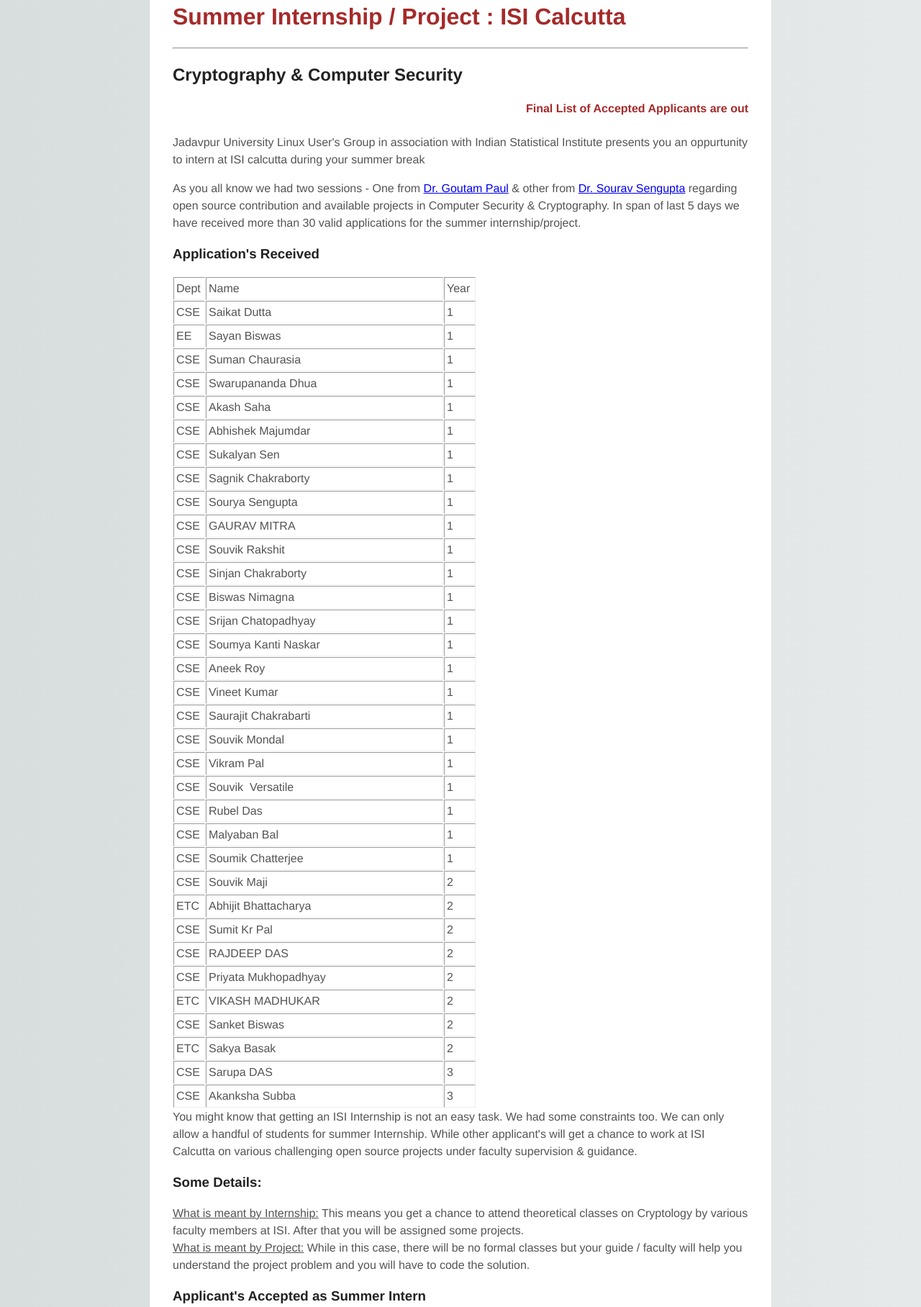
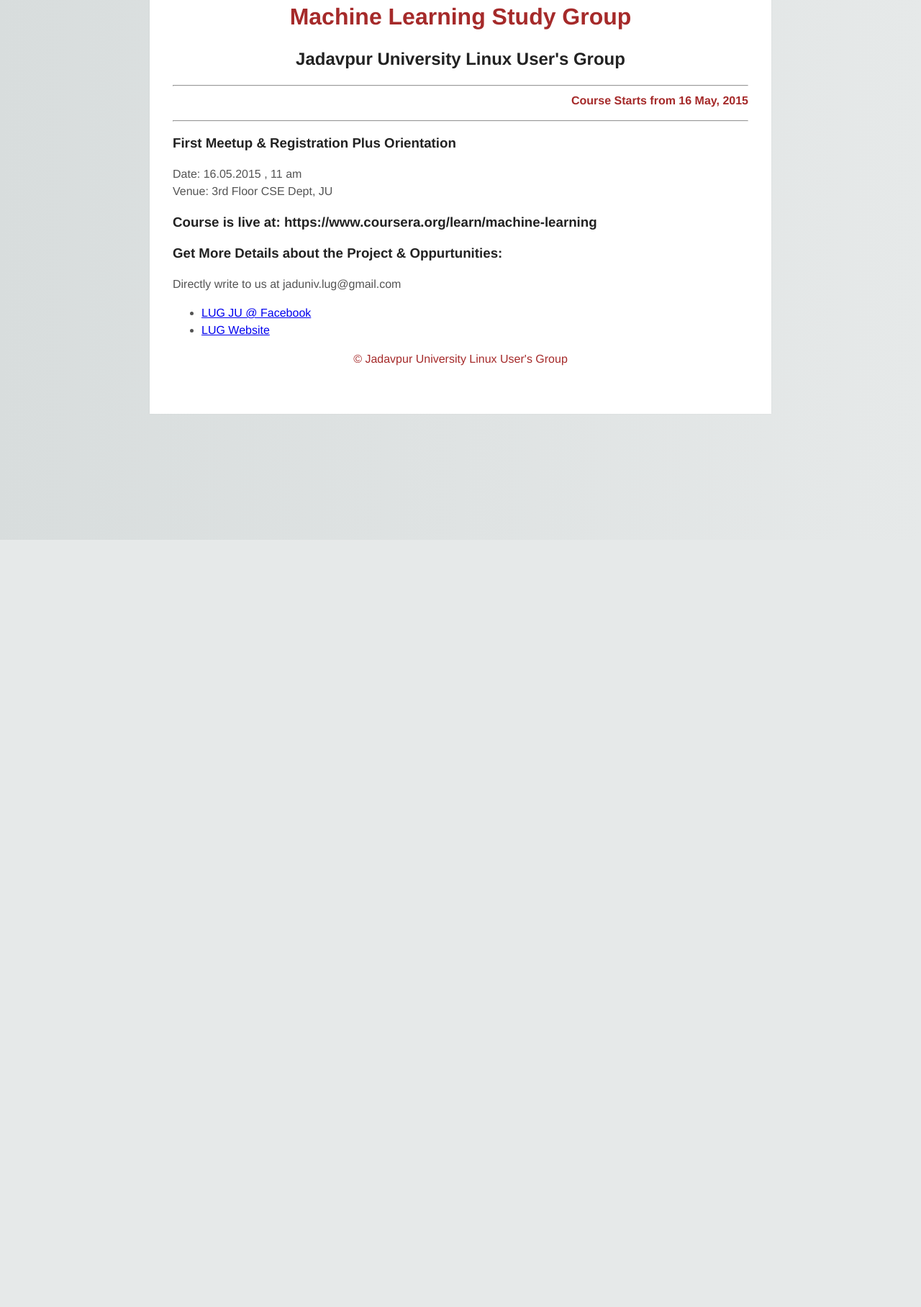
Before and after one commit to vntkumar8/lugju.github.io, a plain HTML site: page index.html in a window 1280 px wide. Shown: the part 50-1866 px from the top of the page at 72% size. After the commit the page ends 800 px from the top, so only its background shows below. Drawn offline with Linux system fonts and the light colour scheme.

Commit message:
Update index.html

```diff
--- a/index.html
+++ b/index.html
@@ -1,3 +1,4 @@
+
 <!DOCTYPE html>
 <html>
     <style>
@@ -79,290 +80,34 @@
     <head>
         <meta charset="utf-8">
         <meta http-equiv="X-UA-Compatible" content="IE=edge,chrome=1">
-        <title>Linux User's Group : Summer Internship Portal</title>
-        <meta name="description" content="An interactive getting started guide for Brackets.">
+        <title>Linux User's Group : Machine Learning Study Group</title>
+
 
     </head>
     <body>
+        <div id="head">
+<h1 style="color: brown; text-align: center" >Machine Learning Study Group</h1>
+        <h2 style=" text-align: center">Jadavpur University Linux User's Group</h2>
+        <hr>
+<marquee style="color: brown;"behavior="alternate"><b>Course Starts from 16 May, 2015</b></marquee>
+        <hr>
+        </div>
 
-        <h1 style="color: brown">Summer Internship / Project : ISI Calcutta </h1><hr>
-        <h2>Cryptography &amp; Computer Security</h2>
-
-        <!--
-            MADE WITH <3 AND JAVASCRIPT
-        -->
-        <marquee style="color: brown;"behavior="alternate"><b>Final List of Accepted Applicants are out</b></marquee>
+        <h3>First Meetup &amp; Registration Plus Orientation</h3>
         <p>
-            Jadavpur University Linux User's Group in association with Indian Statistical Institute presents
-            you an oppurtunity to intern at ISI calcutta during your summer break
-        </p>
-
-        <!--
-            WHAT IS BRACKETS?
-        -->
-        <p>
-
-            As you all know we had two sessions - One from <a href="http://www.isical.ac.in/~goutam.paul/" target="_blank">Dr. Goutam Paul</a> &amp; other from <a href="http://souravsengupta.com" target="_blank">Dr. Sourav Sengupta</a> regarding open source contribution
-            and available projects in Computer Security &amp; Cryptography. In span of last 5 days we have received more than 30 valid applications for the summer internship/project.
+            Date: 16.05.2015 , 11 am <br>
+            Venue: 3rd Floor CSE Dept, JU
 
         </p>
+        <h3>Course is live at: https://www.coursera.org/learn/machine-learning</h3>
 
-        <!--
-            GET STARTED WITH YOUR OWN FILES
-        -->
-
-        <h3>Application's Received</h3>
-
-        <table cellspacing="1" cellpadding="3" border="1" style="border:thin">
-  <tr>
-    <td width="10%">Dept</td>
-    <td width="75%">Name</td>
-    <td width="10%">Year</td>
-  </tr>
-  <tr>
-    <td>CSE</td>
-    <td>Saikat Dutta</td>
-    <td>1</td>
-  </tr>
-  <tr>
-    <td>EE</td>
-    <td>Sayan Biswas</td>
-    <td>1</td>
-  </tr>
-  <tr>
-    <td>CSE</td>
-    <td>Suman Chaurasia</td>
-    <td>1</td>
-  </tr>
-  <tr>
-    <td>CSE</td>
-    <td>Swarupananda Dhua</td>
-    <td>1</td>
-  </tr>
-  <tr>
-    <td>CSE</td>
-    <td>Akash Saha</td>
-    <td>1</td>
-  </tr>
-  <tr>
-    <td>CSE</td>
-    <td>Abhishek Majumdar</td>
-    <td>1</td>
-  </tr>
-  <tr>
-    <td>CSE</td>
-    <td>Sukalyan Sen</td>
-    <td>1</td>
-  </tr>
-  <tr>
-    <td>CSE</td>
-    <td>Sagnik Chakraborty</td>
-    <td>1</td>
-  </tr>
-  <tr>
-    <td>CSE</td>
-    <td>Sourya Sengupta</td>
-    <td>1</td>
-  </tr>
-  <tr>
-    <td>CSE</td>
-    <td>GAURAV MITRA</td>
-    <td>1</td>
-  </tr>
-  <tr>
-    <td>CSE</td>
-    <td>Souvik Rakshit</td>
-    <td>1</td>
-  </tr>
-  <tr>
-    <td>CSE</td>
-    <td>Sinjan Chakraborty</td>
-    <td>1</td>
-  </tr>
-  <tr>
-    <td>CSE</td>
-    <td>Biswas Nimagna</td>
-    <td>1</td>
-  </tr>
-  <tr>
-    <td>CSE</td>
-    <td>Srijan Chatopadhyay</td>
-    <td>1</td>
-  </tr>
-  <tr>
-    <td>CSE</td>
-    <td>Soumya Kanti Naskar</td>
-    <td>1</td>
-  </tr>
-  <tr>
-    <td>CSE</td>
-    <td>Aneek Roy</td>
-    <td>1</td>
-  </tr>
-  <tr>
-    <td>CSE</td>
-    <td>Vineet Kumar</td>
-    <td>1</td>
-  </tr>
-  <tr>
-    <td>CSE</td>
-    <td>Saurajit Chakrabarti</td>
-    <td>1</td>
-  </tr>
-  <tr>
-    <td>CSE</td>
-    <td>Souvik Mondal</td>
-    <td>1</td>
-  </tr>
-  <tr>
-    <td>CSE</td>
-    <td>Vikram Pal</td>
-    <td>1</td>
-  </tr>
-  <tr>
-    <td>CSE</td>
-    <td>Souvik  Versatile</td>
-    <td>1</td>
-  </tr>
-  <tr>
-    <td>CSE</td>
-    <td>Rubel Das</td>
-    <td>1</td>
-  </tr>
-  <tr>
-    <td>CSE</td>
-    <td>Malyaban Bal</td>
-    <td>1</td>
-  </tr>
-  <tr>
-    <td>CSE</td>
-    <td>Soumik Chatterjee</td>
-    <td>1</td>
-  </tr>
-  <tr>
-    <td>CSE</td>
-    <td>Souvik Maji</td>
-    <td>2</td>
-  </tr>
-  <tr>
-    <td>ETC</td>
-    <td>Abhijit Bhattacharya</td>
-    <td>2</td>
-  </tr>
-  <tr>
-    <td>CSE</td>
-    <td>Sumit Kr Pal</td>
-    <td>2</td>
-  </tr>
-  <tr>
-    <td>CSE</td>
-    <td>RAJDEEP DAS</td>
-    <td>2</td>
-  </tr>
-  <tr>
-    <td>CSE</td>
-    <td>Priyata Mukhopadhyay</td>
-    <td>2</td>
-  </tr>
-  <tr>
-    <td>ETC</td>
-    <td>VIKASH MADHUKAR</td>
-    <td>2</td>
-  </tr>
-  <tr>
-    <td>CSE</td>
-    <td>Sanket Biswas</td>
-    <td>2</td>
-  </tr>
-  <tr>
-    <td>ETC</td>
-    <td>Sakya Basak</td>
-    <td>2</td>
-  </tr>
-  <tr>
-    <td>CSE</td>
-    <td>Sarupa DAS</td>
-    <td>3</td>
-  </tr>
-  <tr>
-    <td>CSE</td>
-    <td>Akanksha Subba</td>
-    <td>3</td>
-  </tr>
-            </table>
-
-        You might know that getting an ISI Internship is not an easy task. We had some constraints too. We can only allow a handful of
-        students for summer Internship. While other applicant's will get a chance to work at ISI Calcutta on various challenging open
-        source projects under faculty supervision &amp; guidance.
-
-        <!--
-            THE RELATIONSHIP BETWEEN HTML, CSS AND JAVASCRIPT
-        -->
-        <h3>Some Details:</h3>
-        <p>
-            <u>What is meant by Internship:</u> This means you get a chance to attend theoretical classes on Cryptology by various
-            faculty members at ISI. After that you will be assigned some projects.
-            <br>
-            <u>What is meant by Project:</u> While in this case, there will be no formal classes but your guide / faculty will help
-            you understand the project problem and you will have to code the solution.
-        </p>
-
-        <h3>Applicant's Accepted as Summer Intern</h3>
-        <p>
-            The following applicant's are accepted as summer Intern at ISI C<br>
-            <li>Aneek Roy :CSE 1</li>
-            <li>Biswas Nimagna : CSE 1</li>
-            <li>Soumya Kanti Naskar: CSE 1</li>
-            <li>Srijan Chatterjee: CSE 1</li>
-            <li>Vineet Kumar: CSE 1</li>
-            <li>Abhijit Bhatacharya: ETC 2</li>
-            <li>Sumit KumaR Pal: CSE 2</li>
-            <li>Sourya Sengupta: EE 1</li>
-        </p>
-        <p>
-            You will all receive an offer letter soon containing all the details of eporting &amp; future prosopects. Congratulation Guys!
-        </p>
-
-        <h3>Applicant's Accepted for Summer Project </h3>
-        <p><pre>
-Saikat Dutta	    1st
-Sayan Biswas	    1st
-SARUPA DAS          3rd
-Souvik Maji	        2nd
-Suman Chaurasia	    1st
-Swarupananda Dhua	1st
-Akash Saha	        1st
-Abhishek Majumdar	1st
-Sukalyan Sen	    1st
-Sagnik Chakraborty	1st
-RAJDEEP DAS	        2nd
-GAURAV MITRA	    1st
-MALYABAN BAL	    1st
-Souvik Rakshit	    1st
-Soumik Chatterjee	1st
-Sinjan Chakraborty	1st
-Priyata Mukhopadhyay2nd
-Srijan Chattopadhyay1st
-VIKASH MADHUKAR	    2nd
-Vikram Pal	        1st
-Sanket Biswas	    2nd
-Sarupa DAS	        3rd
-Akanksha Subba	    3rd
-Sakya Basak	        2nd	</pre>
-
-        </p>
-
-
-        <!--
-            LET US KNOW WHAT YOU THINK
-        -->
-        <h2>Get More Details about the Project &amp; Oppurtunities:</h2>
+        <h3>Get More Details about the Project &amp; Oppurtunities:</h3>
         <p>
             Directly write to us at jaduniv.lug@gmail.com
         </p>
         <ul>
             <li><a href="http://www.facebook.com/lugu">LUG JU @ Facebook</a></li>
-            <li>Chat with Brackets developers on IRC in <a href="http://webchat.freenode.net/?channels=lugju&uio=d4">#lugju  on Freenode</a></li>
+            <li><a href="http://sites.google.com/site/linuxusergroupju/">LUG Website</a></li>
         </ul>
         <div style="text-align: center; color:brown;">&copy; Jadavpur University Linux User's Group</div>
     </body>
```
